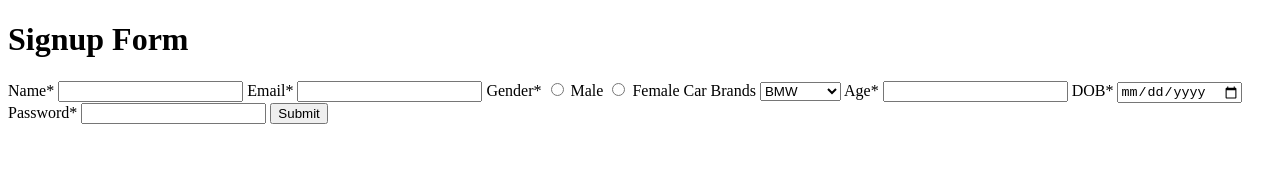
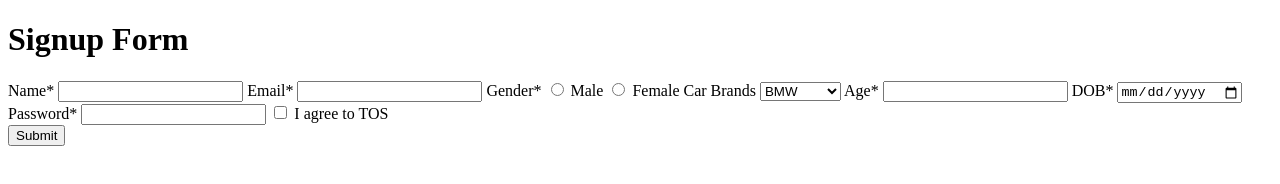
Before and after one commit to acciojob/signup-form-car-Shahnawaz23, a website: page main.html in a window 1280 px wide. Drawn offline with Linux system fonts and the light colour scheme.

Commit message:
created a submission

```diff
--- a/main.html
+++ b/main.html
@@ -42,6 +42,9 @@
         <label for="password">Password*</label>
         <input type="password" id="password" required>
 
+		<input type="checkbox" id="tos" name="vehicle1" value="Bike" required>
+		<label for="tos">I agree to TOS</label><br>
+
         <button type="submit">Submit</button>
     </form>
 
```
